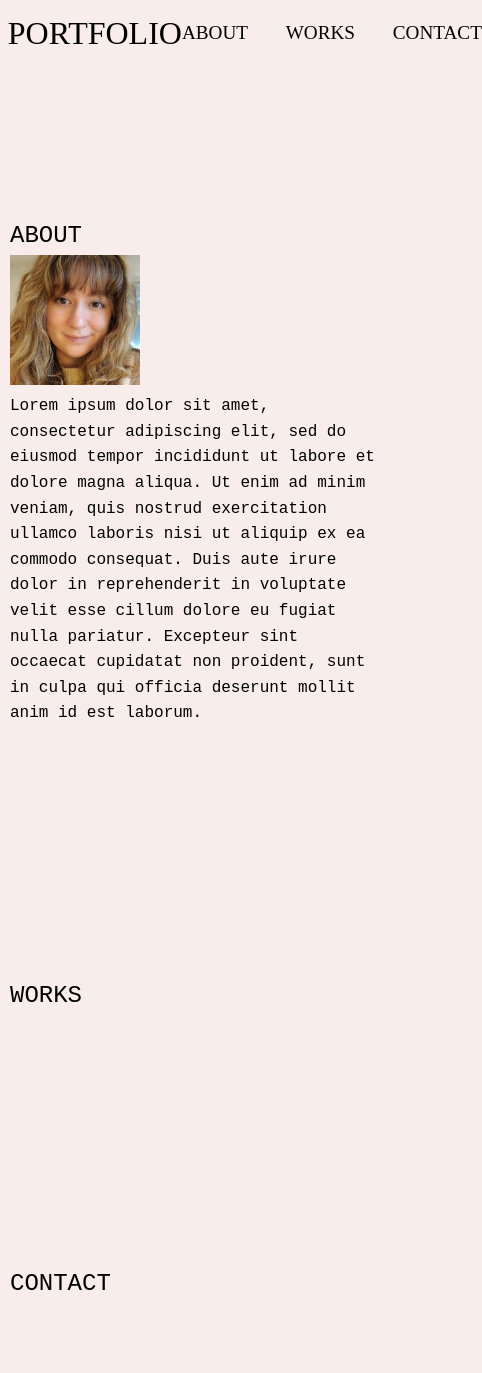
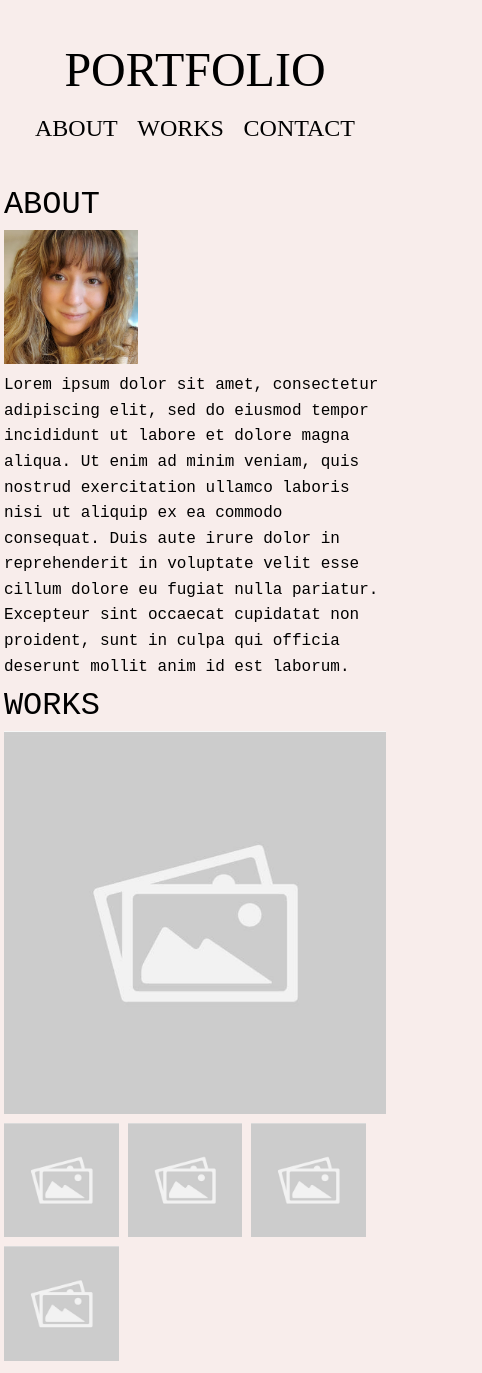
Before and after one commit to struelensc/portfolio, a plain HTML site: page index.html in a window 390 px wide. Shown: the top 1373 px of the page, 482 px wide, since content can reach past the window. Drawn offline with Linux system fonts and the light colour scheme.

Commit message:
Increased responsiveness for smaller screens

```diff
--- a/assets/css/style.css
+++ b/assets/css/style.css
@@ -1,25 +1,42 @@
 * {
     font-family: 'Courier New', Courier, monospace;
+    font-size: 62.5%;
 }
 
 body {
-    display: flex;
-    flex-direction: column;
     line-height: 1.6;
     background-color: #F8EDEB;
+    font-size: 1.5rem;
 }
 
 h1 {
-    font-size: 2em;
+    font-size: 3rem;
 }
 
 h2 {
-    font-size: 1.5em;
-    font-weight: 400;
+    font-size: 2rem;
 }
 
 p {
-    font-size: 1em;
+    font-size: 1rem;
+}
+
+main {
+    width: 67%;
+    margin: 0 auto;
+}
+
+header {
+    display: flex;
+    align-items: center;
+    padding: 2rem;
+    justify-content: space-between;
+}
+
+nav ul {
+    display: flex;
+    justify-content: space-between;
+    min-width: 20rem;
 }
 
 .profilePhoto {
@@ -27,27 +44,26 @@ p {
     height: auto;
 }
 
-header {
-    display: flex;
-    align-items: center;
-    padding: 2%;
-    justify-content: space-between;
+img {
+    max-width: 30%;
+    height: auto;
 }
 
-nav ul {
-    display: flex;
-    justify-content: space-between;
-    min-width: 300px;
-    font-size: 1.2em;
+.bigImage {
+    max-width: 100%;
+    height: auto;
 }
 
-.container {
-    position: relative;
-    margin: 0 auto;
-    max-width: 900px;
+@media screen and (max-width: 768px) {
+    main {
+        width: 98%;
+    }
+
+    header {
+        flex-direction: column;
+    }
 }
 
-section {
-    padding: 100px 10px;
-    margin: 50px 0;
+@media screen and (max-width: 992px) {
+
 }
--- a/index.html
+++ b/index.html
@@ -38,6 +38,34 @@
                 <section id="works">
                     <div>
                         <h2 class="subheader">WORKS</h2>
+
+                        <div class="projectImages">
+                            <img
+                            class="bigImage"
+                            src="assets/images/placeholder.jpg"
+                            alt="placeholder"
+                            />
+
+                            <img
+                            src="assets/images/placeholder.jpg"
+                            alt="placeholder"
+                            />
+
+                            <img
+                            src="assets/images/placeholder.jpg"
+                            alt="placeholder"
+                            />
+
+                            <img
+                            src="assets/images/placeholder.jpg"
+                            alt="placeholder"
+                            />
+
+                            <img
+                            src="assets/images/placeholder.jpg"
+                            alt="placeholder"
+                        />
+                        </div>
                     </div>
                 </section>
             </div>
```
Also changed, not shown: assets/images/placeholder.jpg (added).
